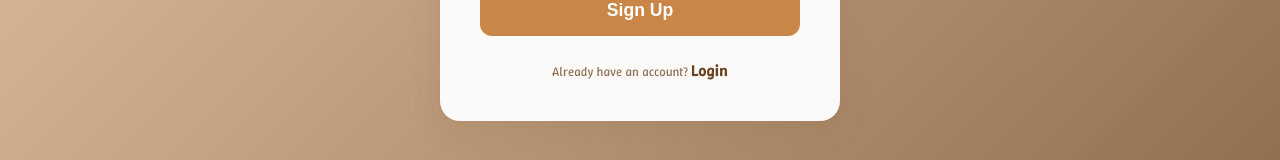
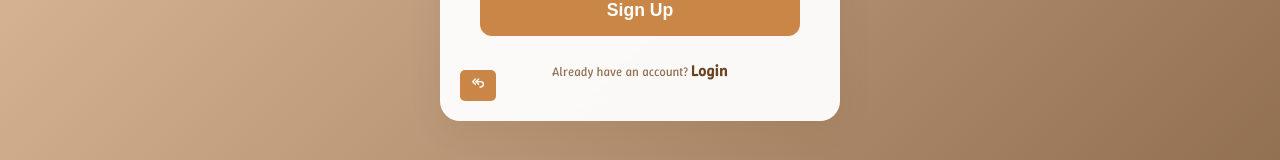
Before and after one commit to Fayed12/Zikry, a React (Vite) app: page /signUp in a window 1280 px wide. Shown: the part 582-742 px from the top of the page. Built offline with nearby package versions, Linux system fonts and the light colour scheme.

Commit message:
add back to home button

```diff
--- a/src/pages/signup/signUp.jsx
+++ b/src/pages/signup/signUp.jsx
@@ -1,6 +1,9 @@
 // react router
 import { NavLink, replace } from "react-router";
 import { useNavigate } from "react-router";
+
+// react icons
+import { TbArrowBackUpDouble } from "react-icons/tb";
 
 // react hook form
 import { useForm } from "react-hook-form";
@@ -167,6 +170,11 @@ const SignUp = () => {
             </NavLink>
           </p>
         </div>
+        <div className={styles.back}>
+          <NavLink to={"/home"} replace={true} title=" back to home">
+            <TbArrowBackUpDouble />
+          </NavLink>
+        </div>
       </div>
     </div>
   );
--- a/src/pages/signup/signUp.module.css
+++ b/src/pages/signup/signUp.module.css
@@ -17,6 +17,7 @@
   -webkit-backdrop-filter: blur(10px);
   backdrop-filter: blur(10px);
   animation: fadeIn 0.6s ease-out;
+  position: relative;
 }
 
 .title {
@@ -111,6 +112,23 @@
   color: #8f6e4f;
 }
 
+.back{
+    position: absolute;
+    width: fit-content;
+    left: 20px;
+    bottom: 20px;
+    display: flex;
+    justify-content: center;
+    align-items: center;
+}
+
+.back a{
+    background-color: #ca8646;
+    color: white;
+    font-size: 1rem;
+    padding: 5px 10px;
+    border-radius: 5px;
+}
 @keyframes fadeIn {
   from {
     opacity: 0;
```
